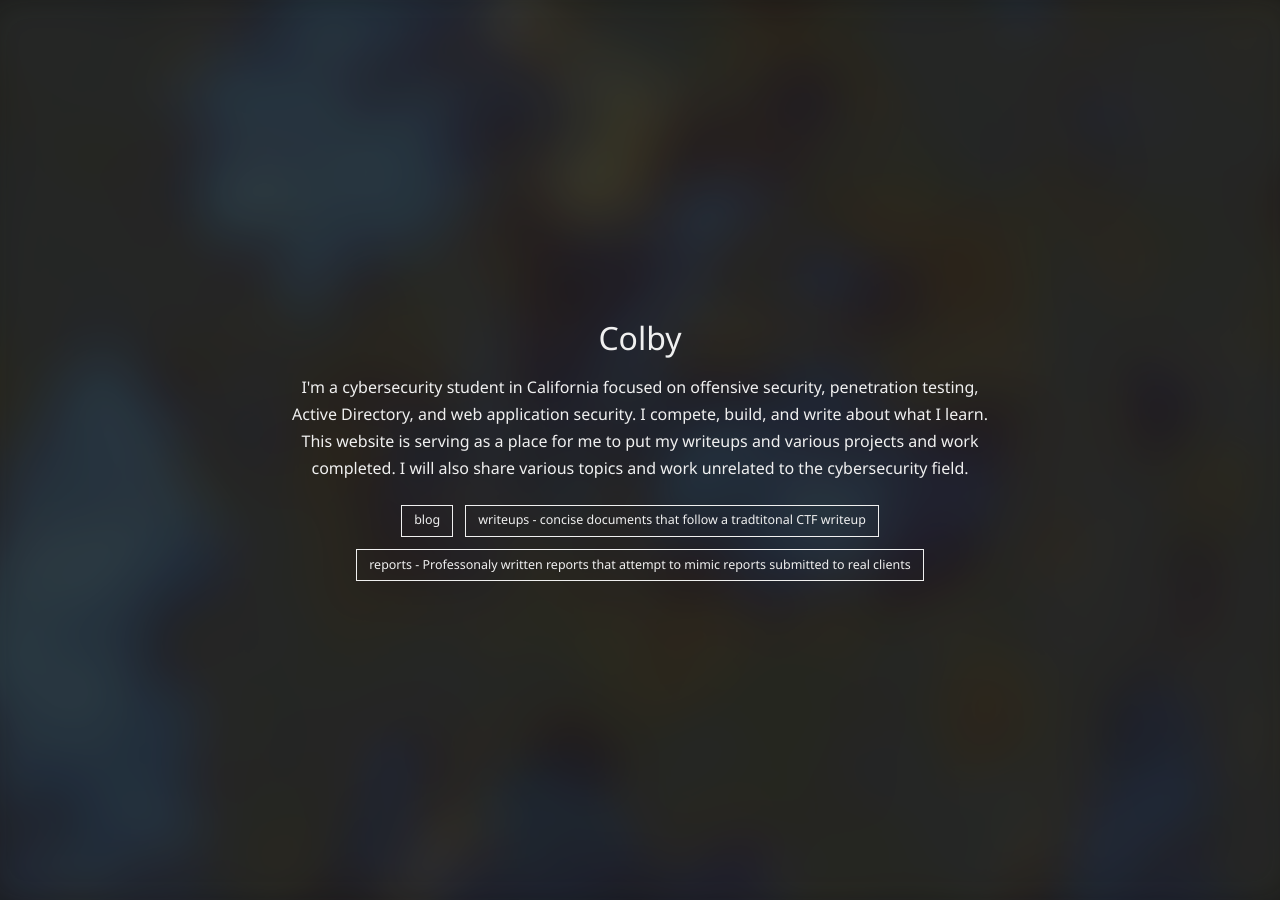
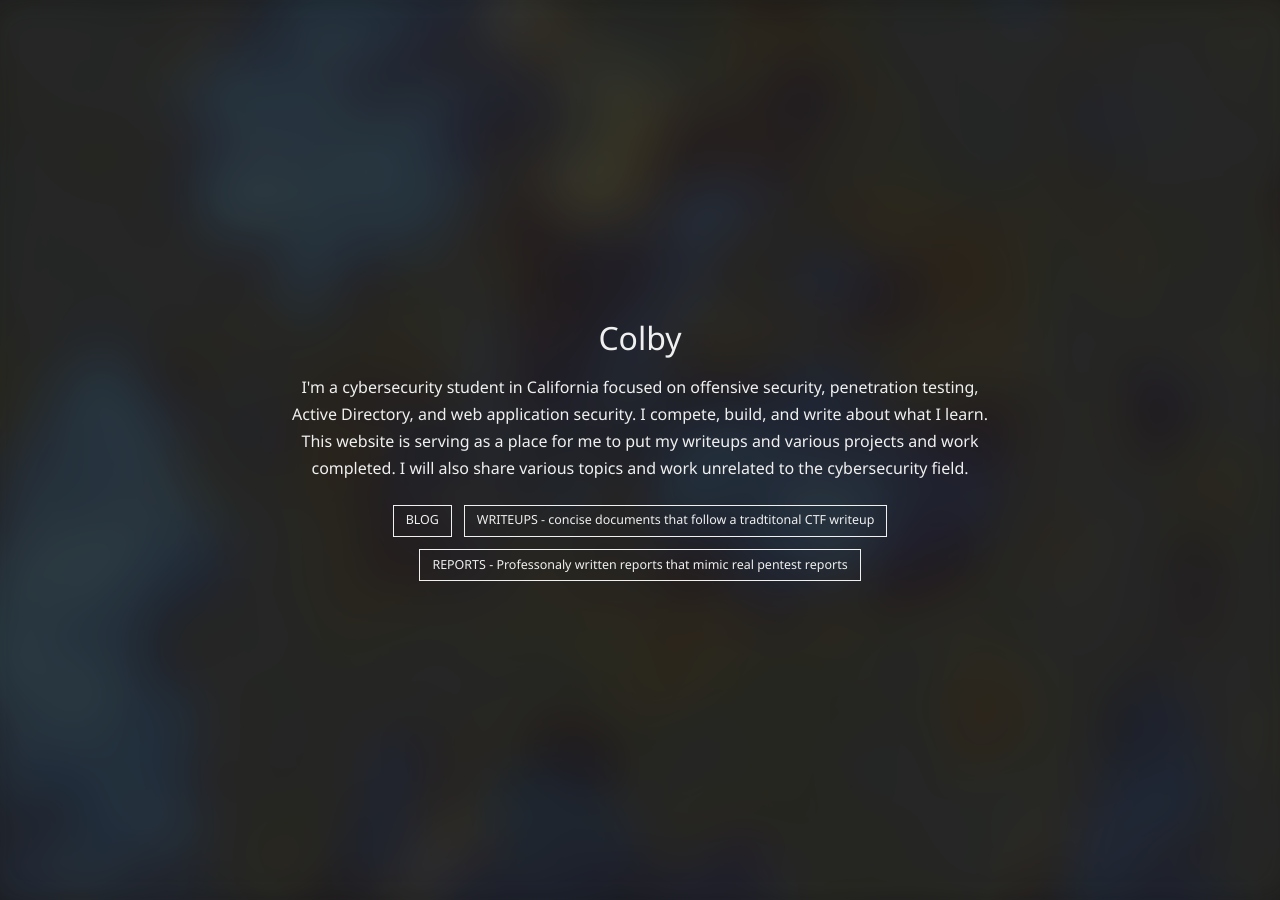
Before and after one commit to Gluey123/gluey123.github.io, a Jekyll site: the page index.html, which Jekyll copies as it is, in a window 1280 px wide. Built offline with Jekyll 4.4.1, drawn with Linux system fonts in a browser that asks for light colours.

```diff
--- a/index.html
+++ b/index.html
@@ -22,9 +22,9 @@
 
       </p>
       <nav class="landing-links" aria-label="Primary links">
-        <a href="blog.html">blog</a>
-        <a href="writeups.html">writeups - concise documents that follow a tradtitonal CTF writeup</a>
-        <a href="reports.html">reports - Professonaly written reports that attempt to mimic reports submitted to real clients</a>
+        <a href="blog.html">BLOG</a>
+        <a href="writeups.html">WRITEUPS - concise documents that follow a tradtitonal CTF writeup</a>
+        <a href="reports.html">REPORTS - Professonaly written reports that mimic real pentest reports</a>
       </nav>
     </section>
   </main>
```
